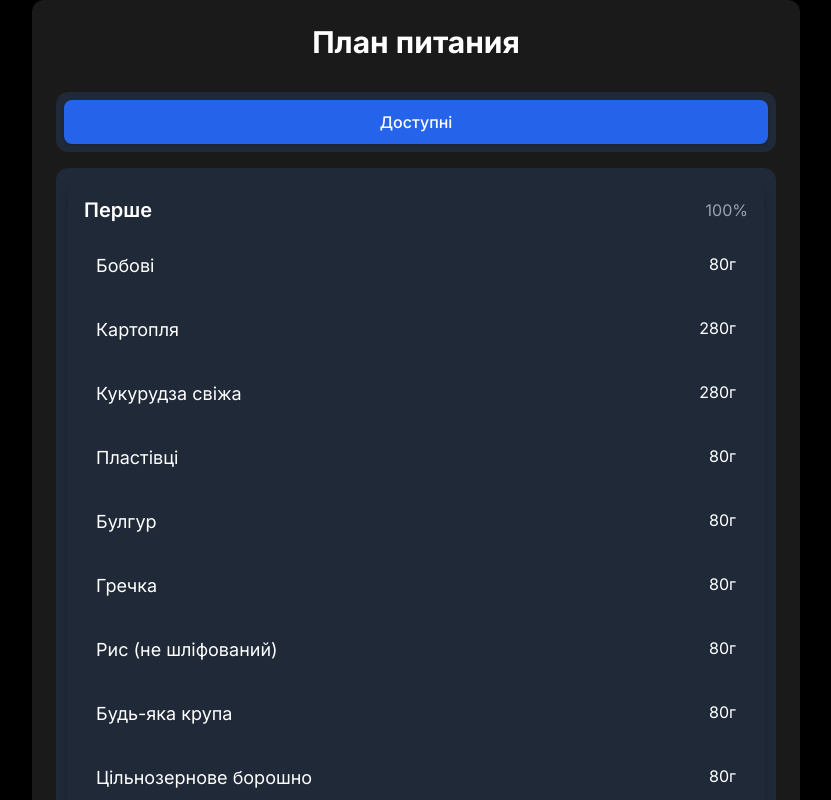
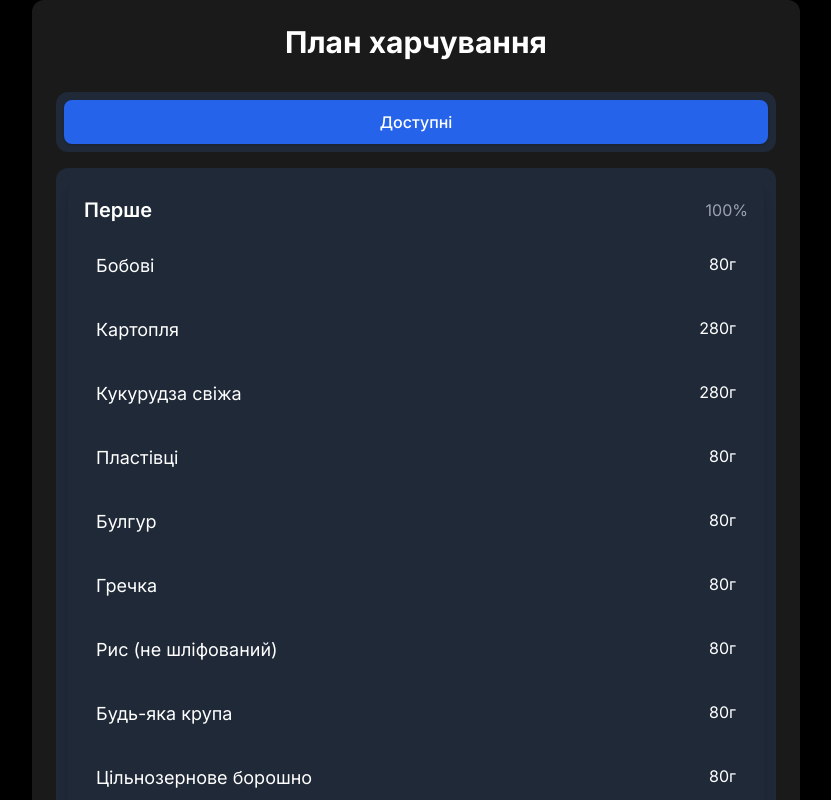
Before and after one commit to kazminigor1988/nutrition, a Next.js app: page / in a window 1280 px wide. Shown: the top 800 px of the page, without its empty margins (224-1055 px from the left). Built offline with nearby package versions, Linux system fonts and the light colour scheme.

Commit message:
fix: intermediate fixes

```diff
--- a/src/app/page.tsx
+++ b/src/app/page.tsx
@@ -9,7 +9,7 @@ export default function Home() {
       <div className="w-full max-w-3xl">
         <div className="relative bg-gray-900 rounded-xl shadow-2xl p-6 mx-auto">
           <h1 className="text-3xl font-bold mb-8 text-center text-white">
-            План питания
+            План харчування
           </h1>
           <div className="relative z-10">
             <NutritionList />
--- a/src/constants/nutrition-groups.constants.ts
+++ b/src/constants/nutrition-groups.constants.ts
@@ -152,7 +152,7 @@ export const categoryWithFoods: NutritionCategory[] = [
       { itemId: 28, name: "Оливки", weight: 140 }, // 70г * 2 приема
       { itemId: 29, name: "Гірчиця", weight: 48 }, // 24г * 2 приема
       { itemId: 30, name: "Кетчуп", weight: 72 }, // 36г * 2 приема
-      { itemId: 30, name: "Cметана", weight: 98 }, // 49г * 2 приема
+      { itemId: 43, name: "Cметана", weight: 98 }, // 49г * 2 приема
     ],
   },
   {
```
Also changed, not shown: src/components/NutritionList.tsx (+5 -5 lines), 2 other files (tests, documents, lock files or other folders).
